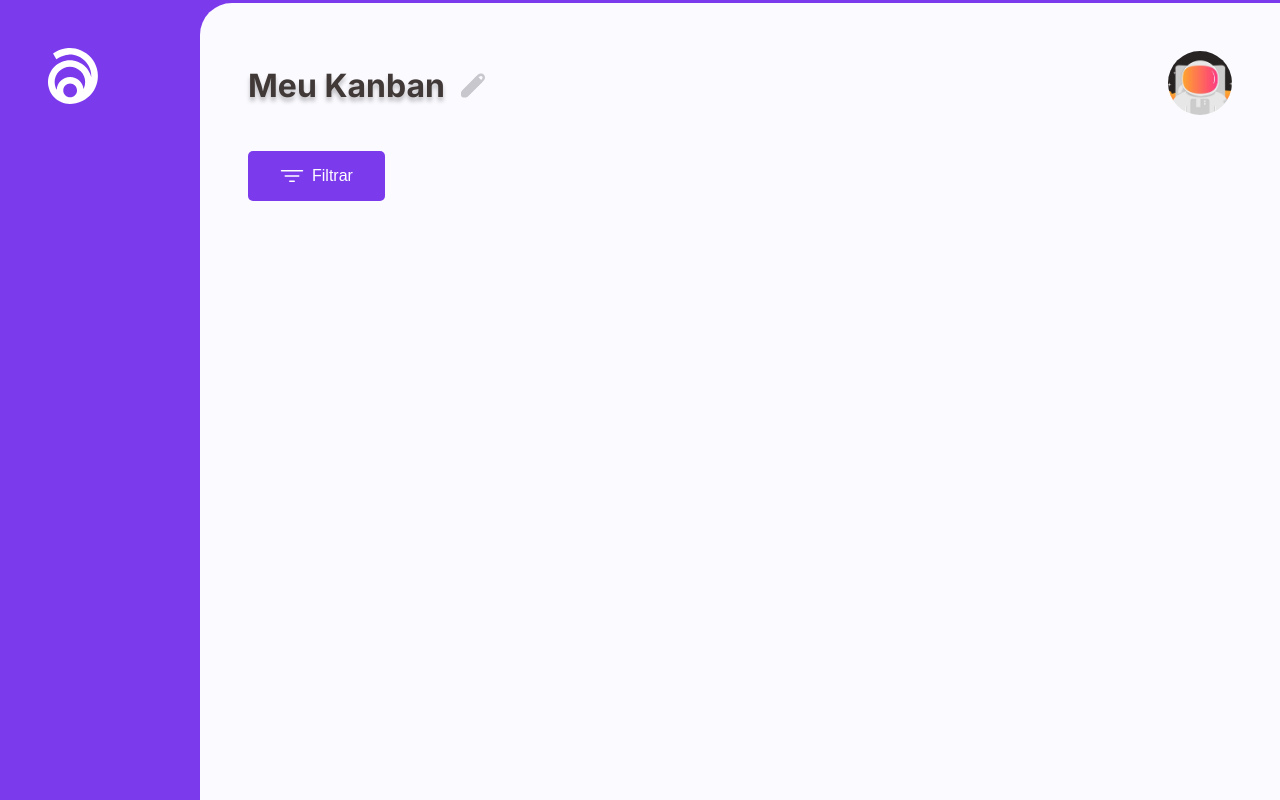
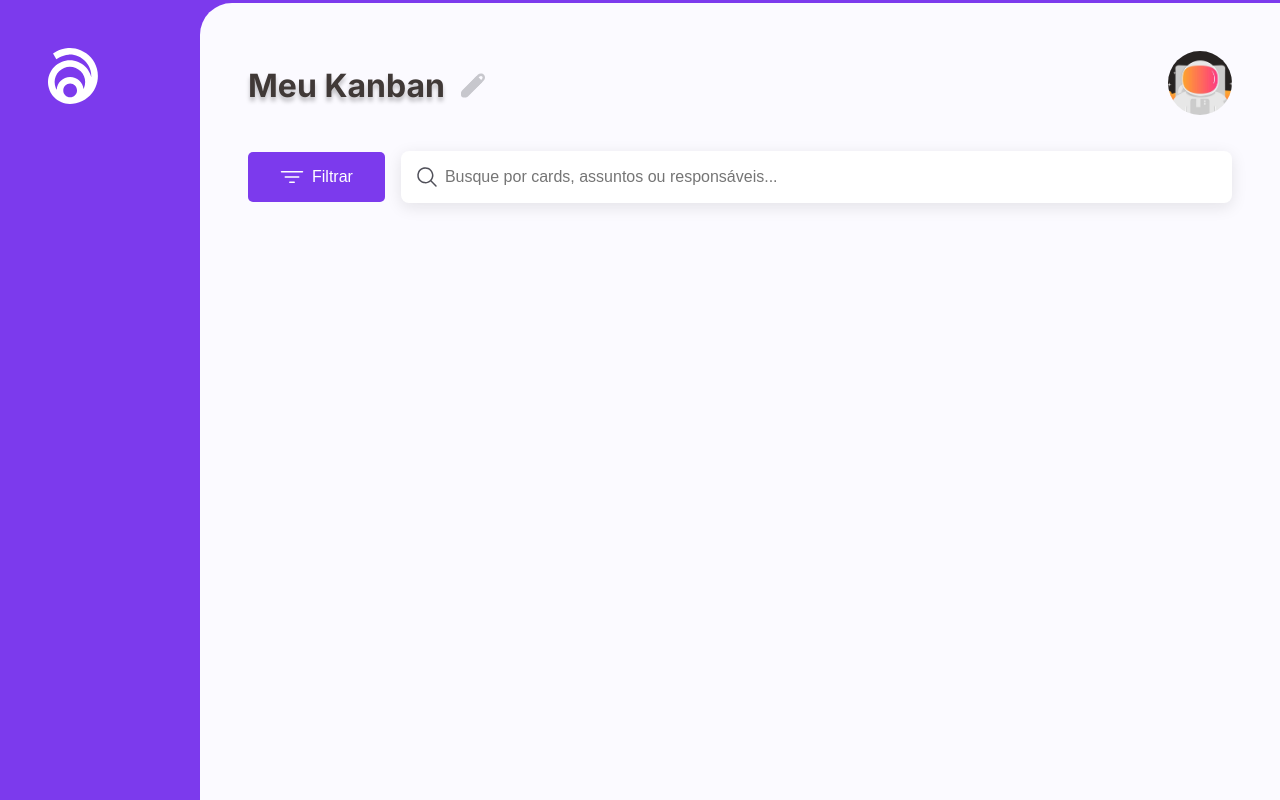
Before and after one commit to Rafaelnoll/kanban_front_end, a React app: page / in a window 1280 px wide. Built offline with nearby package versions, Linux system fonts and the light colour scheme.

Commit message:
Feature: Adding a input into the main content of KanbanPage

```diff
--- a/src/pages/KanbanPage/index.tsx
+++ b/src/pages/KanbanPage/index.tsx
@@ -7,6 +7,7 @@ import FilterIcon from '../../assets/filter-icon.svg';
 import Title from '../../components/Title';
 import ProfilePhoto from '../../components/ProfilePhoto';
 import Button from '../../components/Button';
+import Input from '../../components/Input';
 
 function KanbanPage() {
   return (
@@ -21,7 +22,10 @@ function KanbanPage() {
       </S.Header>
 
       <S.MainContent>
-        <Button text="Filtrar" icon={FilterIcon as unknown as string} />
+        <S.TopContent>
+          <Button text="Filtrar" icon={FilterIcon as unknown as string} />
+          <Input placeholder="Busque por cards, assuntos ou responsáveis..." />
+        </S.TopContent>
       </S.MainContent>
     </S.Container>
   );
--- a/src/pages/KanbanPage/styles.ts
+++ b/src/pages/KanbanPage/styles.ts
@@ -26,4 +26,13 @@ export const MainContent = styled.main`
   `}
 `;
 
+export const TopContent = styled.main`
+  ${({ theme }) => css`
+    display: flex;
+    align-items: center;
+    justify-content: space-between;
+    gap: ${theme.spacing.medium};
+  `}
+`;
+
 export const Image = styled.img``;
```
